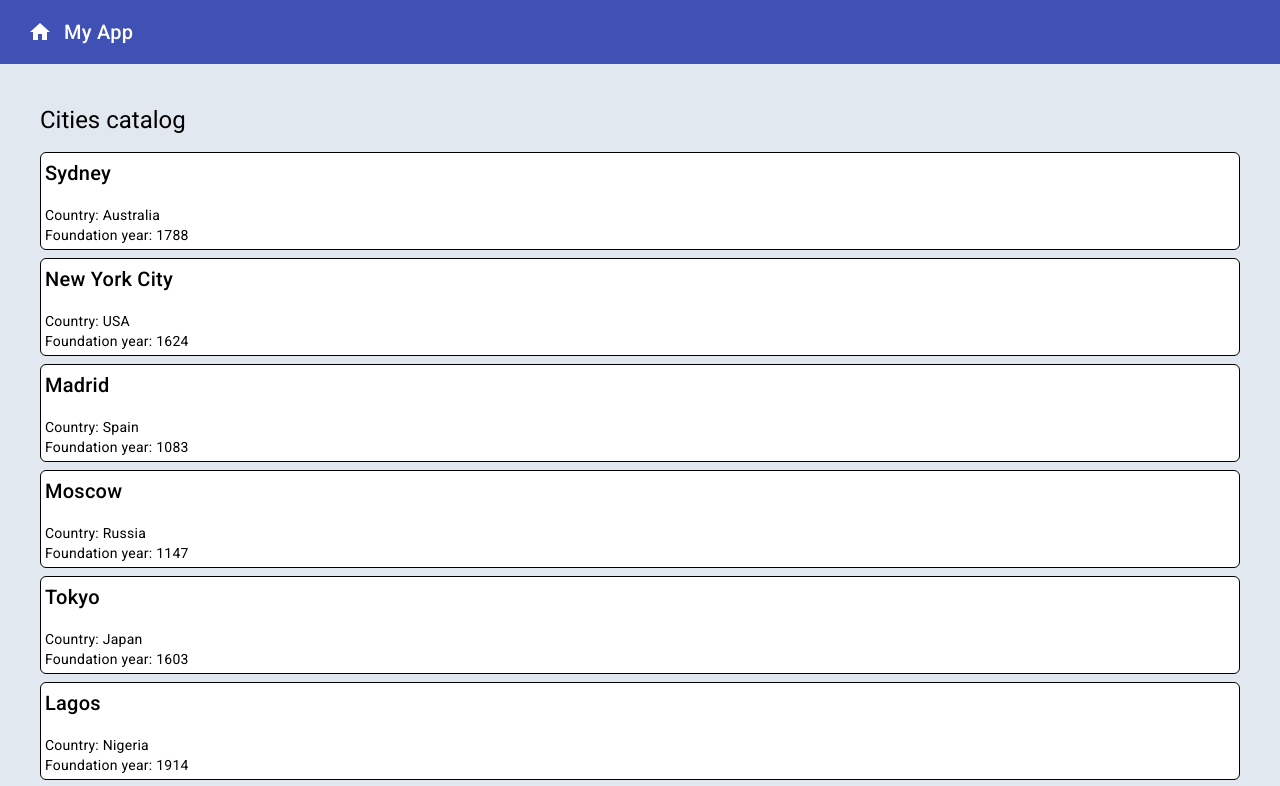
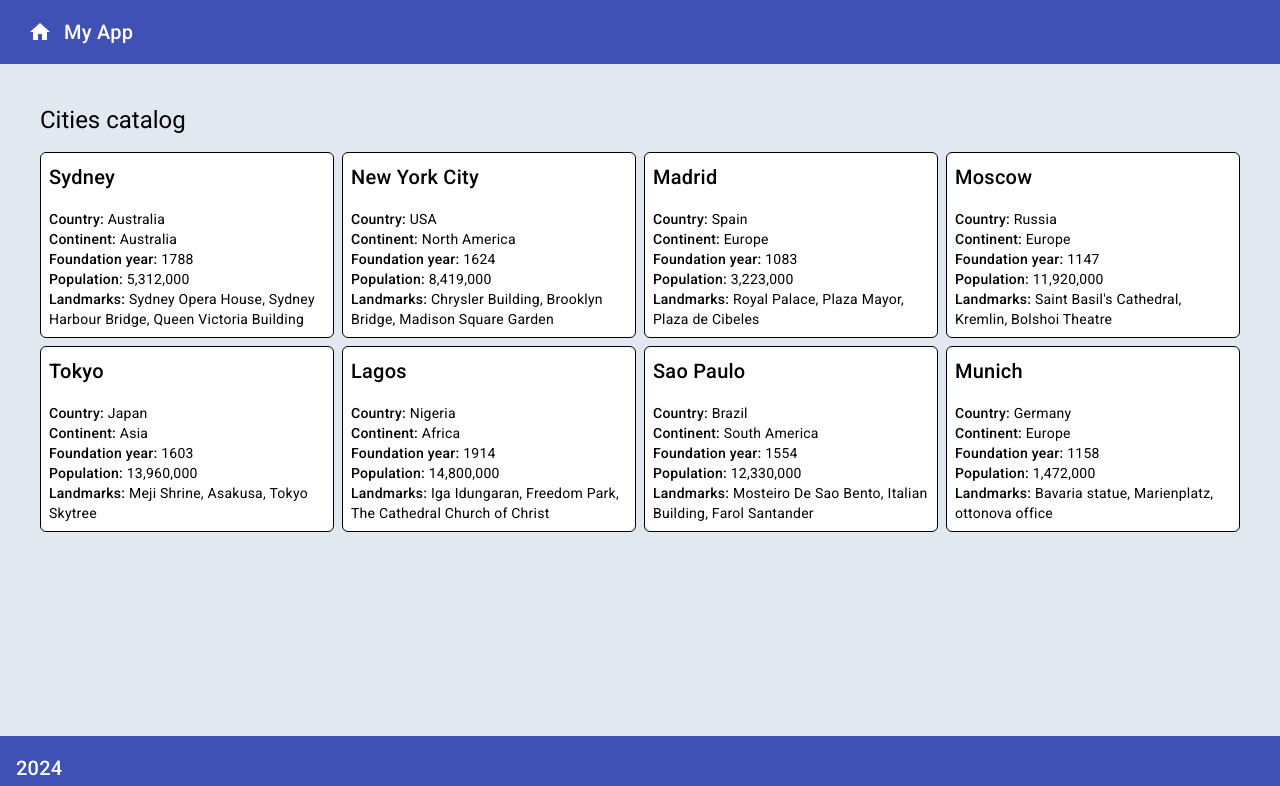
Before and after one commit to kirillkorolev/tech-task, an Angular app: page /catalog in a window 1280 px wide. Shown: the top 786 px of the page. Built offline with nearby package versions, Linux system fonts and the light colour scheme.

Commit message:
catalog refinement

```diff
--- a/src/app/pages/catalog-page/catalog-page.component.html
+++ b/src/app/pages/catalog-page/catalog-page.component.html
@@ -3,20 +3,16 @@
 
   <div class="p-10 grow bg-slate-200">
     <h1>{{ title }}</h1>
-
-    <ul>
-      <li
-        class="border p-1 rounded-md border-black mb-2 last-mb-0 bg-white"
-        *ngFor="let city of cities | async"
-      >
-        <h2>{{ city.name}}</h2>
-        <div>Country: {{ city.country }} </div>
-        <div>Foundation year: {{ city.founded }} </div>
-
-      </li>
-    </ul>
+    <ng-container *ngIf="cities$ | async as cities">
+      <ul class="grid gap-2 grid-cols-[repeat(auto-fit,_minmax(250px,_1fr))]">
+        <li
+          *ngFor="let city of cities; trackBy: trackByCityName"
+        >
+          <app-city-card [data]="city"></app-city-card>
+        </li>
+      </ul>
+    </ng-container>
   </div>
-
 
   <app-footer></app-footer>
 </div>
--- a/src/app/pages/catalog-page/catalog-page.component.ts
+++ b/src/app/pages/catalog-page/catalog-page.component.ts
@@ -1,16 +1,18 @@
 import { ChangeDetectionStrategy, Component, OnInit } from "@angular/core";
+import { CityModel } from "src/app/interfaces";
 import { DataService } from "src/app/services";
+import { getTrackByProperty } from "src/app/util";
 
 @Component({
-  selector: 'catalog-page',
+  selector: 'app-catalog-page',
   templateUrl: './catalog-page.component.html',
   styleUrls: ['./catalog-page.component.scss'],
   changeDetection: ChangeDetectionStrategy.OnPush
 })
 export class CatalogPageComponent implements OnInit{
   public title = 'Cities catalog';
-
-  public cities = this.dataService.citiesData$;
+  public cities$ = this.dataService.citiesData$;
+  public readonly trackByCityName = getTrackByProperty<CityModel>('name');
 
   constructor(private dataService: DataService) {}
 
--- a/src/app/pages/catalog-page/catalog-page.module.ts
+++ b/src/app/pages/catalog-page/catalog-page.module.ts
@@ -3,11 +3,13 @@
 import { CommonModule } from "@angular/common";
 import { CatalogPageRoutingModule } from "./catalog-page-routing.module";
 import { FooterModule, HeaderModule } from "src/app/components";
+import { CityCardComponent } from "./components";
 
 
 @NgModule({
   declarations: [
     CatalogPageComponent,
+    CityCardComponent
   ],
   imports: [
     CommonModule,
--- /dev/null
+++ b/src/app/pages/catalog-page/components/city-card/city-card.component.html
@@ -0,0 +1,8 @@
+<div class="border p-2 rounded-md border-black bg-white h-full">
+  <h2>{{ data.name}}</h2>
+  <div><span class="font-medium">Country:</span> {{ data.country }} </div>
+  <div><span class="font-medium">Continent:</span> {{ data.continent}}</div>
+  <div><span class="font-medium">Foundation year:</span> {{ data.founded }}</div>
+  <div><span class="font-medium">Population:</span> {{ data.population | number: '2.' }}</div>
+  <div><span class="font-medium">Landmarks:</span> {{ data.landmarks.join(', ')}}</div>
+</div>
--- /dev/null
+++ b/src/app/pages/catalog-page/components/city-card/city-card.component.scss
@@ -0,0 +1,4 @@
+:host {
+  display: block;
+  height: 100%;
+}
--- /dev/null
+++ b/src/app/pages/catalog-page/components/city-card/city-card.component.ts
@@ -0,0 +1,13 @@
+import { ChangeDetectionStrategy, Component, Input, OnInit } from "@angular/core";
+import { CityModel } from "src/app/interfaces";
+
+@Component({
+  selector: 'app-city-card',
+  templateUrl: './city-card.component.html',
+  styleUrls: ['./city-card.component.scss'],
+  changeDetection: ChangeDetectionStrategy.OnPush
+})
+export class CityCardComponent {
+  @Input()
+  data!: CityModel;
+}
--- /dev/null
+++ b/src/app/pages/catalog-page/components/index.ts
@@ -0,0 +1 @@
+export * from './city-card/city-card.component';
--- /dev/null
+++ b/src/app/util/get-track-by-property.ts
@@ -0,0 +1,7 @@
+import { TrackByFunction } from "@angular/core";
+
+export function getTrackByProperty<T>(key: keyof T): TrackByFunction<T> {
+  const trackBy: TrackByFunction<T> = (_index, item) => item[key];
+
+  return trackBy;
+}
--- /dev/null
+++ b/src/app/util/index.ts
@@ -0,0 +1 @@
+export * from './get-track-by-property';
```
Also changed, not shown: src/app/pages/catalog-page/components/city-card/city-card.module.ts (added).
